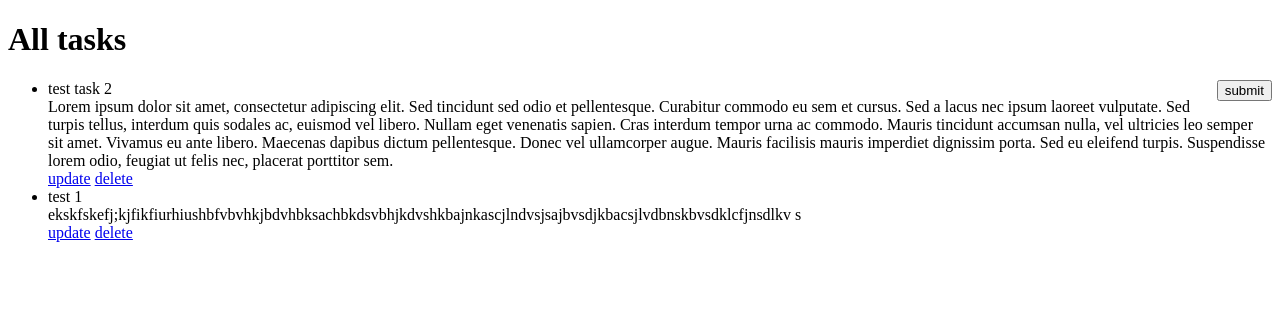
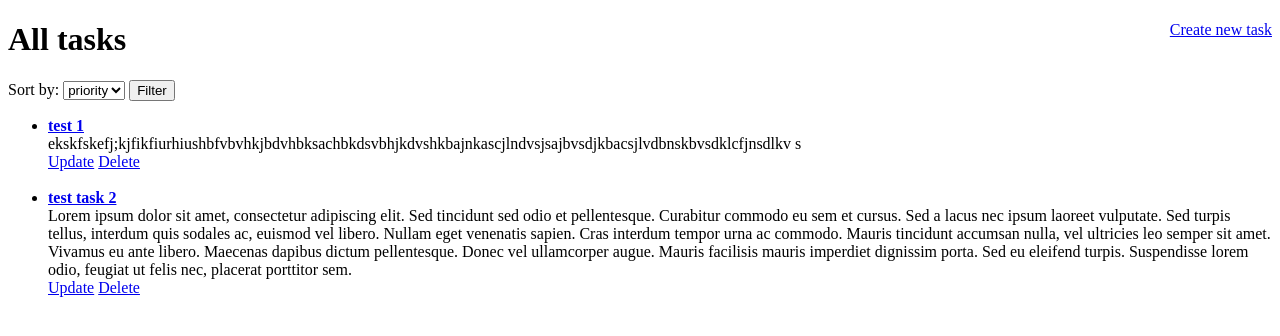
Before and after one commit to Nastya1115/Tracking, a Django app: page / in a window 1280 px wide. Shown: the top 336 px of the page. Run offline with Django 5.2, Linux system fonts and the light colour scheme; a user stored in the database is signed in; data comes from the database, SQL or seed files in the repository; both versions use the stored data as it was after the commit.

Commit message:
Add files via upload

```diff
--- a/traking/myapp/urls.py
+++ b/traking/myapp/urls.py
@@ -9,4 +9,5 @@ urlpatterns = [
     path("create_task/", views.TaskCreateView.as_view(), name="create_task"),
     path("update_task/<int:pk>/", views.TaskUpdateView.as_view(), name="update_task"),
     path("delete_task/<int:pk>/", views.TaskDeleteView.as_view(), name="delete_task"),
+    path("detail_task/<int:pk>/", views.TaskDetailView.as_view(), name="detail_task"),
 ]
--- a/traking/myapp/views.py
+++ b/traking/myapp/views.py
@@ -1,5 +1,5 @@
 from django.shortcuts import render, redirect
-from django.views.generic import ListView, CreateView, UpdateView, DeleteView
+from django.views.generic import ListView, CreateView, UpdateView, DeleteView, DetailView
 from myapp.models import *
 from django.contrib import messages
 from myapp.forms import *
@@ -73,8 +73,23 @@ class TaskDeleteView(LoginRequiredMixin, UserIsOwnerMixin, DeleteView):
     success_url = '/'
 
 class TaskListView(ListView):
+
     model = Task
     template_name = 'task_list.html'
 
     def get_queryset(self):
-        return Task.objects.all().order_by('priority')
+        option = self.request.GET.get('option')
+        if option:
+            return Task.objects.all().order_by(option)
+        else:
+            return Task.objects.all()
+
+    def get_context_data(self, **kwargs):
+        context = super().get_context_data(**kwargs)
+        context['options'] = ['priority', 'title', 'status']
+        context['selected_option'] = self.request.GET.get('option')
+        return context
+
+class TaskDetailView(DetailView):
+    model = Task
+    template_name = 'task_detail.html'
--- a/traking/templates/task_list.html
+++ b/traking/templates/task_list.html
@@ -5,22 +5,34 @@
 </head>
 <body>
 
+    {% if request.user.is_authenticated %}
+    <a href="{% url 'create_task' %}" style="float: right;">Create new task</a>
+    {% endif %}
+
     <h1>All tasks</h1>
 
-    {% if request.user.is_authenticated %}
-    <form method="post" style="float: right;">
-        {%csrf_token%}
-        {{form.as_p}}
-        <button type="submit">submit</button>
+    <form method="get" action="">
+        {% csrf_token %}
+        <label for="option">Sort by:</label>
+        <select name="option" id="option">
+            {% for option in options %}
+                <option value="{{ option }}" {% if option == selected_option %}selected{% endif %}>{{ option }}</option>
+            {% endfor %}
+        </select>
+        <button type="submit">Filter</button>
     </form>
-    {% endif %}
+
 
     <ul>
-    {% for task in object_list %}
-    <li>{{ task.title }} <br> {{task.description}}</li>
-    <a href="{% url 'update_task' task.pk %}">update</a>
-    <a href="{% url 'delete_task' task.pk %}">delete</a>
-    {% endfor %}
+        {% for task in object_list %}
+            <li>
+                <a href="{% url 'detail_task' task.pk %}"><b>{{ task.title }}</b></a><br>
+                {{ task.description }}<br>
+                <a href="{% url 'update_task' task.pk %}">Update</a>
+                <a href="{% url 'delete_task' task.pk %}">Delete</a>
+            </li>
+            <br>
+        {% endfor %}
     </ul>
 
 </body>
```
Also changed, not shown: traking/templates/task_detail.html (added, +17 -0 lines), traking/db.sqlite3.
